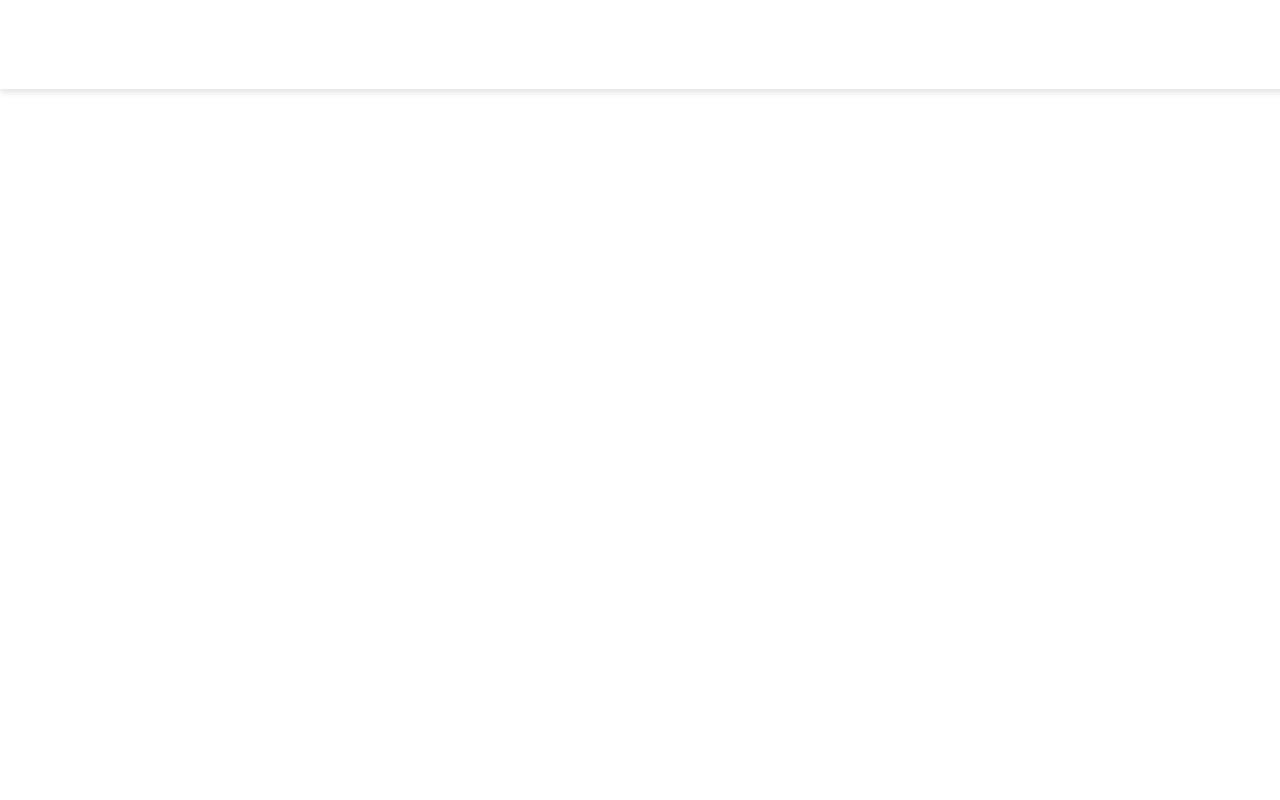
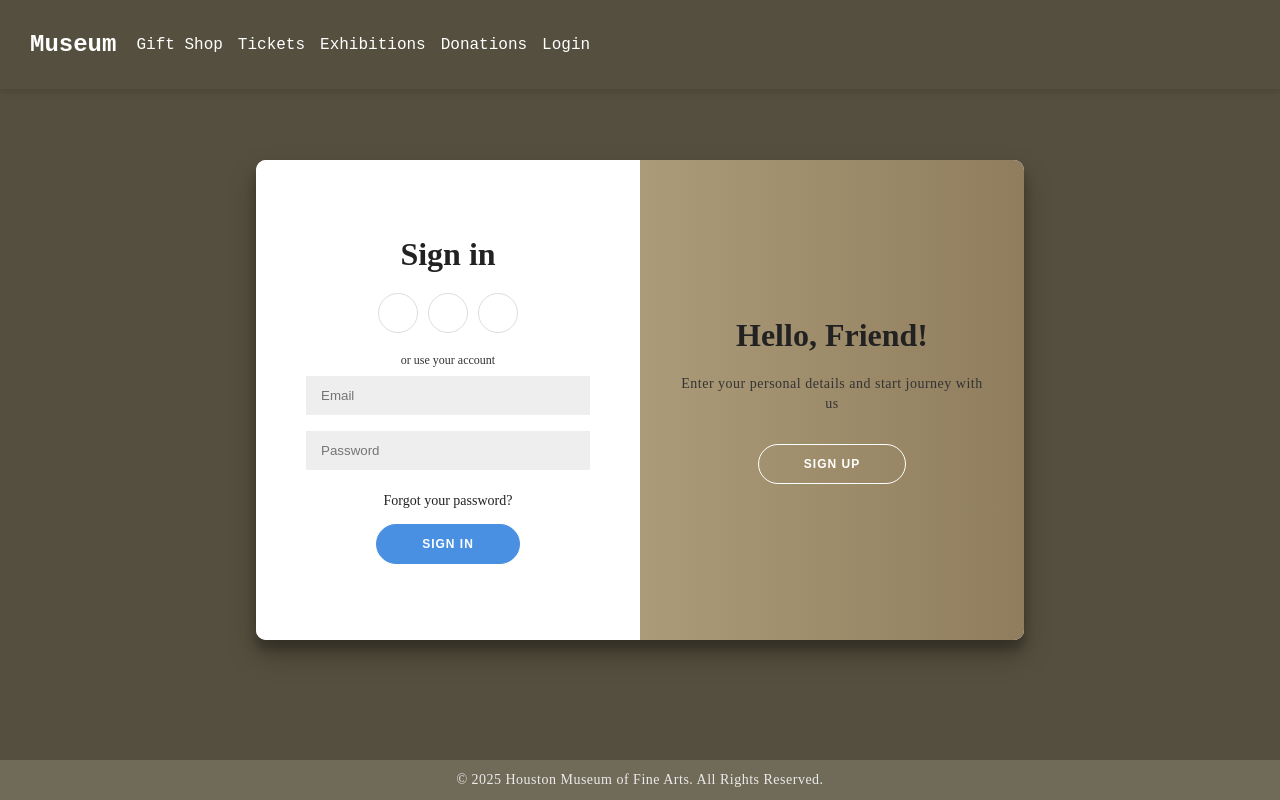
Before and after one commit to jnathanc7/MuseumDB, a React (Vite) app in the folder frontend/: page /Auth in a window 1280 px wide. Built offline with nearby package versions, Linux system fonts and the light colour scheme.

Commit message:
completed most of login front-end, only adjustments needed are colors and maybe incorporating google/facebook/linkedin login? (might be too much lol)

```diff
--- a/frontend/src/App.jsx
+++ b/frontend/src/App.jsx
@@ -6,6 +6,7 @@ import Home from "./pages/Home";
 import Exhibitions from "./pages/Exhibitions";
 import Giftshop from "./pages/Giftshop";
 import PropTypes from "prop-types";
+import Auth from './pages/Auth';
 
 const PageTransition = ({ children }) => {
   return (
@@ -34,6 +35,7 @@ function AnimatedRoutes() {
         <Route path="/tickets" element={<PageTransition><Ticket /></PageTransition>} />
         <Route path="/Exhibitions" element={<PageTransition><Exhibitions /></PageTransition>} />
         <Route path="/Giftshop" element={<PageTransition><Giftshop /></PageTransition>} />
+        <Route path="/Auth" element={<PageTransition><Auth /></PageTransition>} />
       </Routes>
     </AnimatePresence>
   );
--- a/frontend/src/pages/Auth.jsx
+++ b/frontend/src/pages/Auth.jsx
@@ -1,7 +1,4 @@
-// Import React and useState to manage our component’s state
 import React, { useState } from 'react';
-// Import the CSS file dedicated to the auth page styles.
-// The CSS file uses prefixed class names (e.g. "auth-container") to avoid interfering with global styles.
 import '../styles/auth.css';
 
 // Auth is a functional component representing the sign in/up page.
@@ -14,15 +11,13 @@ const Auth = () => {
   // This sets our state to true, activating the sign-up panel.
   const handleSignUpClick = () => setRightPanelActive(true);
 
-  // Handler for when the "Sign In" button is clicked.
-  // This resets our state to false, activating the sign-in panel.
+  // Handler for when the "Sign In" button is clicked.s
+  // This resets our state to false, activating the sign-in panel.sd
   const handleSignInClick = () => setRightPanelActive(false);
 
   return (
     // The outer div has a unique "auth-page" class to scope styles specific to this page.
     <div className="auth-page">
-      {/* Header for the auth page */}
-      <h2>Weekly Coding Challenge #1: Sign in/up Form</h2>
 
       {/*
           Main container for the forms and overlay.
@@ -128,23 +123,11 @@ const Auth = () => {
       */}
       <footer>
         <p>
-          Created with <i className="fa fa-heart"></i> by{' '}
-          <a target="_blank" rel="noopener noreferrer" href="https://florin-pop.com">
-            Florin Pop
-          </a>{' '}
-          - Read how I created this and how you can join the challenge{' '}
-          <a
-            target="_blank"
-            rel="noopener noreferrer"
-            href="https://www.florin-pop.com/blog/2019/03/double-slider-sign-in-up-form/"
-          >
-            here
-          </a>.
+        © 2025 Houston Museum of Fine Arts. All Rights Reserved.
         </p>
       </footer>
     </div>
   );
 };
 
-// Export the Auth component for use in other parts of the application
 export default Auth;
--- a/frontend/src/styles/auth.css
+++ b/frontend/src/styles/auth.css
@@ -1,25 +1,34 @@
-/* @import url('https://fonts.googleapis.com/css?family=Montserrat:400,800'); */
+@import url('https://fonts.googleapis.com/css?family=Montserrat:400,800');
 
 /* Apply box-sizing to all elements */
 * {
   box-sizing: border-box;
 }
 
-/*
-   The following CSS is scoped to the auth page.
-   Generic element styles (h1, h2, p, etc.) are nested under .auth-page
-   to minimize interference with other parts of the application.
+/* Center the entire auth page using Flexbox and set a darker, medium grey background */
+.auth-page {
+  display: flex;
+  flex-direction: column;
+  justify-content: center;
+  align-items: center;
+  min-height: 100vh;
+  background-color: #544F3E  ;
+  /*deep olive brown; other possible colors below
+  #665C54 (a warm, medium-dark taupe)
+  #5C534A (cocoa brown)
   */
+}
 
+/* Typography styles scoped under .auth-page */
 .auth-page h1 {
   font-weight: bold;
   margin: 0;
-    color: #000000; /* Pure Black */
+  color: #222; /* Darker text for contrast */
 }
 
 .auth-page h2 {
   text-align: center;
-    color: #000000;
+  color: #222;
 }
 
 .auth-page p {
@@ -28,25 +37,32 @@
   line-height: 20px;
   letter-spacing: 0.5px;
   margin: 20px 0 30px;
-    color: #333333; /* Charcoal Grey */
+  color: #333;
 }
 
 .auth-page span {
   font-size: 12px;
-    color: #666666; /* Medium Grey */
+  color: #333;
 }
 
 .auth-page a {
-    color: #000000; /* Pure Black */
+  color: #222;
   font-size: 14px;
   text-decoration: none;
   margin: 15px 0;
 }
 
+/* Button styling - default uses blue palette.
+   Alternative palettes:
+     - Burgundy: Replace #4A90E2 with #A83232
+       (and #357ABD with #8B0000 in the overlay)
+     - Deep Purple: Replace #4A90E2 with #6A1B9A
+       (and #357ABD with #8E24AA in the overlay)
+*/
 .auth-page button {
   border-radius: 20px;
-    border: 1px solid #333333; /* Charcoal Grey */
-    background-color: #000000; /* Pure Black */
+  border: 1px solid #4A90E2;
+  background-color: #4A90E2;
   color: #FFFFFF;
   font-size: 12px;
   font-weight: bold;
@@ -66,9 +82,10 @@
 
 .auth-page button.ghost {
   background-color: transparent;
-    border-color: #999999; /* Light Grey */
+  border-color: #FFFFFF;
 }
 
+/* Form styles */
 .auth-page form {
   background-color: #FFFFFF;
   display: flex;
@@ -81,19 +98,20 @@
 }
 
 .auth-page input {
-    background-color: #cccccc; /* Very Light Grey */
+  background-color: #eee;
   border: none;
   padding: 12px 15px;
   margin: 8px 0;
   width: 100%;
+  color: #333;
 }
 
-/* Auth Container */
+/* Auth Container wrapping the sign in/up component */
 .auth-container {
-    background-color: #FFFFFF;
+  background-color: #fff;
   border-radius: 10px;
-    box-shadow: 0 14px 28px rgba(0, 0, 0, 0.25),
-                0 10px 10px rgba(0, 0, 0, 0.22);
+  box-shadow: 0 14px 28px rgba(0,0,0,0.25),
+              0 10px 10px rgba(0,0,0,0.22);
   position: relative;
   overflow: hidden;
   width: 768px;
@@ -101,6 +119,7 @@
   min-height: 480px;
 }
 
+/* Generic form container styles for both sign in and sign up forms */
 .auth-form-container {
   position: absolute;
   top: 0;
@@ -108,16 +127,19 @@
   transition: all 0.6s ease-in-out;
 }
 
+/* Sign In Form: visible by default on the left */
 .auth-sign-in-container {
   left: 0;
   width: 50%;
   z-index: 2;
 }
 
+/* Slide the sign in form out when the right-panel (sign-up) is active */
 .auth-container.auth-right-panel-active .auth-sign-in-container {
   transform: translateX(100%);
 }
 
+/* Sign Up Form: initially hidden (opacity 0) on the left */
 .auth-sign-up-container {
   left: 0;
   width: 50%;
@@ -125,6 +147,7 @@
   z-index: 1;
 }
 
+/* Slide the sign up form in when active */
 .auth-container.auth-right-panel-active .auth-sign-up-container {
   transform: translateX(100%);
   opacity: 1;
@@ -132,17 +155,20 @@
   animation: auth-show 0.6s;
 }
 
+/* Keyframes for sign-up form appearance */
 @keyframes auth-show {
   0%, 49.99% {
     opacity: 0;
     z-index: 1;
   }
+
   50%, 100% {
     opacity: 1;
     z-index: 5;
   }
 }
 
+/* Overlay container holds the sliding panels */
 .auth-overlay-container {
   position: absolute;
   top: 0;
@@ -154,12 +180,22 @@
   z-index: 100;
 }
 
+/* Slide the overlay container when active */
 .auth-container.auth-right-panel-active .auth-overlay-container {
   transform: translateX(-100%);
 }
 
+/* Overlay: the colorful background spanning the panels - default uses blue gradient */
+/* Alternative palettes:
+     - Burgundy: linear-gradient(to right, #A83232, #8B0000);
+     - Deep Purple: linear-gradient(to right, #6A1B9A, #8E24AA);
+*/
 .auth-overlay {
-    background: #000000; /* Pure Black */
+  background: -webkit-linear-gradient(to right, #c9b994, #8f7d5d );
+  background: linear-gradient(to right, #c9b994, #8f7d5d );
+  background-repeat: no-repeat;
+  background-size: cover;
+  background-position: 0 0;
   color: #FFFFFF;
   position: relative;
   left: -100%;
@@ -169,10 +205,12 @@
   transition: transform 0.6s ease-in-out;
 }
 
+/* Adjust overlay position when the panel is active */
 .auth-container.auth-right-panel-active .auth-overlay {
   transform: translateX(50%);
 }
 
+/* Overlay panels for the left and right sections */
 .auth-overlay-panel {
   position: absolute;
   display: flex;
@@ -188,29 +226,34 @@
   transition: transform 0.6s ease-in-out;
 }
 
+/* Left overlay panel: slightly shifted left by default */
 .auth-overlay-left {
   transform: translateX(-20%);
 }
 
+/* Reset left overlay when active */
 .auth-container.auth-right-panel-active .auth-overlay-left {
   transform: translateX(0);
 }
 
+/* Right overlay panel: aligned to the right by default */
 .auth-overlay-right {
   right: 0;
   transform: translateX(0);
 }
 
+/* Shift right overlay slightly when active */
 .auth-container.auth-right-panel-active .auth-overlay-right {
   transform: translateX(20%);
 }
 
+/* Social media icon container within the auth component */
 .auth-social-container {
   margin: 20px 0;
 }
 
 .auth-social-container a {
-    border: 1px solid #666666; /* Medium Grey */
+  border: 1px solid #DDDDDD;
   border-radius: 50%;
   display: inline-flex;
   justify-content: center;
@@ -220,9 +263,14 @@
   width: 40px;
 }
 
+/* Footer styles scoped under the auth-page class - lightened footer */
 .auth-page footer {
-    background-color: #1a1a1a; /* Dark Grey */
-    color: #FFFFFF;
+  background-color: #706B58 ; /* slightly lighter olive
+  Possible colors:
+  #81766D (a lighter taupe for subtle contrast)
+  #7F766D (dusty taupe)
+  */
+  color: #fff; /* Darker text for better visibility */
   font-size: 14px;
   bottom: 0;
   position: fixed;
@@ -234,13 +282,14 @@
 
 .auth-page footer p {
   margin: 10px 0;
+  color: #eaeaea ;
 }
 
 .auth-page footer i {
-    color: #666666; /* Medium Grey */
+  color: #fff;
 }
 
 .auth-page footer a {
-    color: #333333; /* Charcoal Grey */
+  color: #fff;
   text-decoration: none;
 }
```
Also changed, not shown: 1 other file (tests, documents, lock files or other folders). Lines whose indentation alone changed are shown as unchanged.
